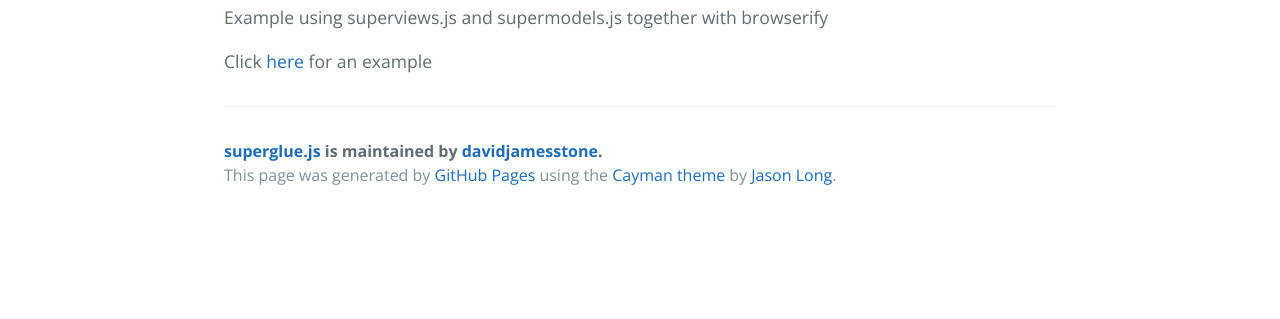
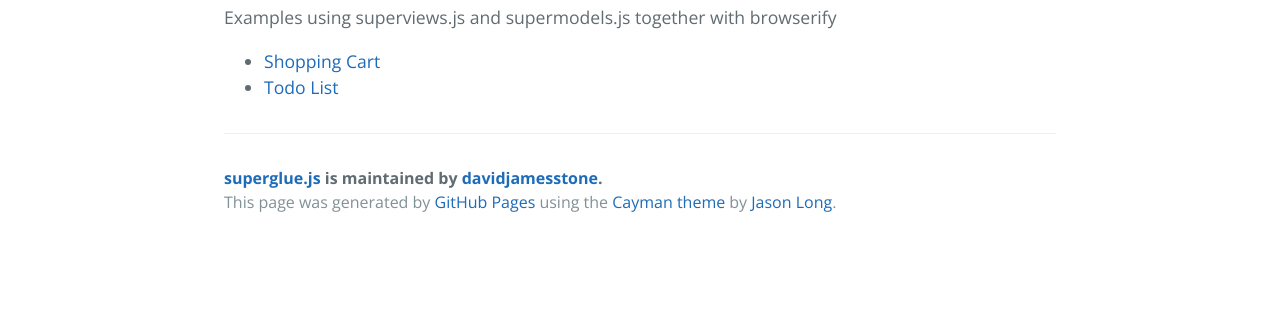
Before and after one commit to davidjamesstone/superglue.js, a plain HTML site: page index.html in a window 1280 px wide. Shown: the part 481-800 px from the top of the page. Drawn offline with nearby package versions, Linux system fonts and the light colour scheme.

Commit message:
Example links

```diff
--- a/index.html
+++ b/index.html
@@ -22,9 +22,12 @@
       <h1>
 <a id="supergluejs" class="anchor" href="#supergluejs" aria-hidden="true"><span class="octicon octicon-link"></span></a>superglue.js</h1>
 
-<p>Example using superviews.js and supermodels.js together with browserify</p>
+<p>Examples using superviews.js and supermodels.js together with browserify</p>
 
-  <p>Click <a href="example.html">here</a> for an example</p>
+  <ul>
+    <li><a href="example.html">Shopping Cart</a></li>
+    <li><a href="todo.html">Todo List</a></li>
+  </ul>
       <footer class="site-footer">
         <span class="site-footer-owner"><a href="https://github.com/davidjamesstone/superglue.js">superglue.js</a> is maintained by <a href="https://github.com/davidjamesstone">davidjamesstone</a>.</span>
 
```
